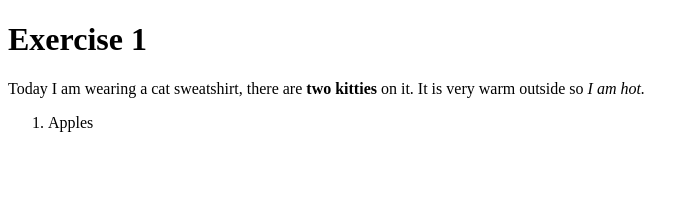
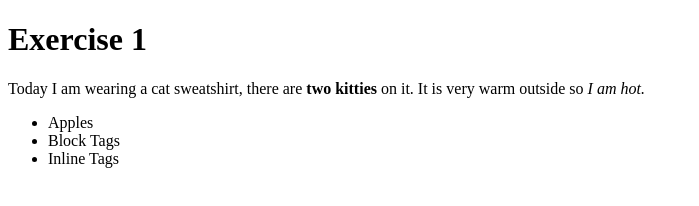
Before and after one commit to lailamonroe/exercise-3, a plain HTML site: page index.html in a window 1280 px wide. Shown: the whole page, without its empty margins (0-699 px from the left). Drawn offline with Linux system fonts and the light colour scheme.

Commit message:
Update index.html

```diff
--- a/index.html
+++ b/index.html
@@ -9,10 +9,10 @@
                 <h1> Exercise 1</h1>
                 <p>Today I am wearing a cat sweatshirt, there are <strong> two kitties </strong> on it. It is very warm outside so <em>I am hot.</em> </p>
 
-                <ol>
-                 <li>Apples</li>
-
-
-                </ol>
+                <ul>
+                    <li>Apples</li>
+                    <li>Block Tags</li>
+                    <li>Inline Tags</li>
+                </ul>
 
     </html>
```
